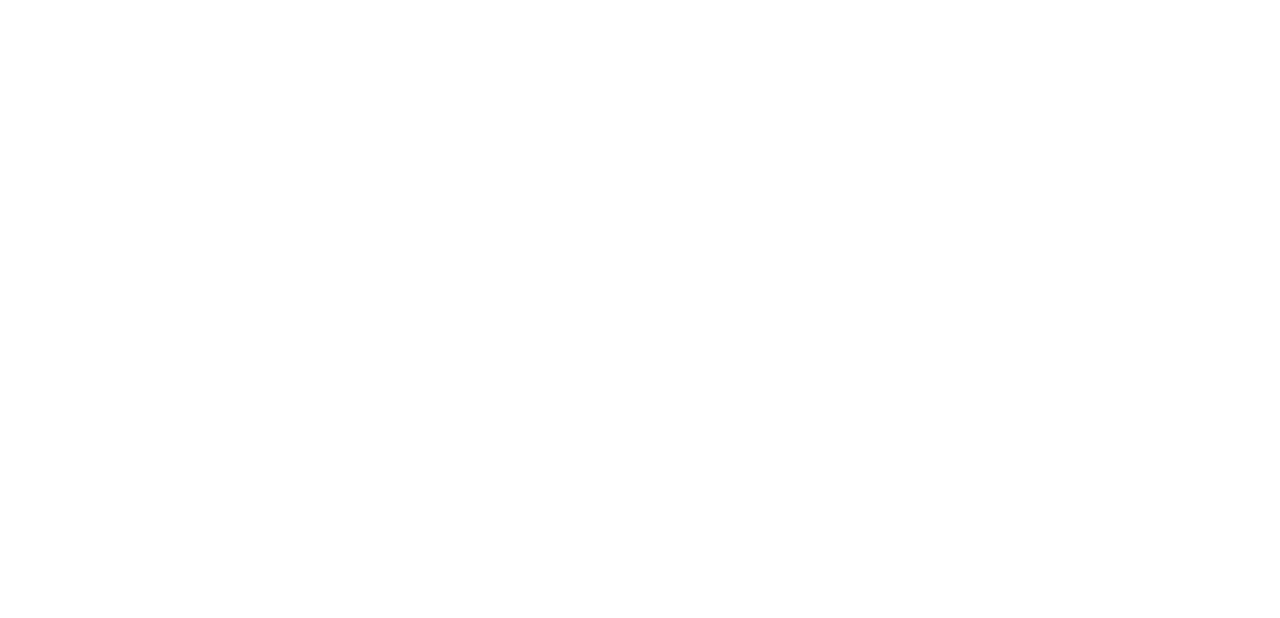
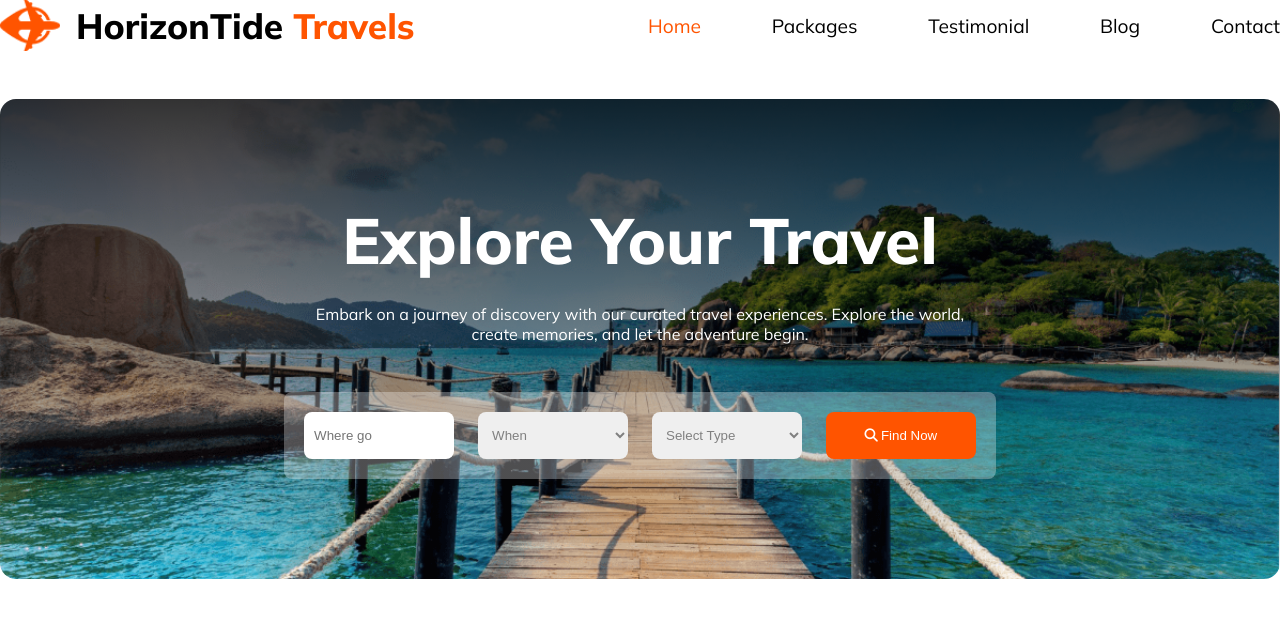
Before and after one commit to Ar1fislam/B9A2-HorizonTide-Travels, a plain HTML site: page index.html in a window 1280 px wide. Drawn offline with Linux system fonts and the light colour scheme.

Commit message:
Navbar and banner section done

```diff
--- a/index.html
+++ b/index.html
@@ -4,8 +4,57 @@
     <meta charset="UTF-8">
     <meta name="viewport" content="width=device-width, initial-scale=1.0">
     <title>HorizonTide Travels</title>
+    <link rel="stylesheet" href="./styles/responsive.css">
+    <link rel="stylesheet" href="./styles/styles.css">
+    <link rel="stylesheet" href="https://cdnjs.cloudflare.com/ajax/libs/font-awesome/6.5.1/css/all.min.css" integrity="sha512-DTOQO9RWCH3ppGqcWaEA1BIZOC6xxalwEsw9c2QQeAIftl+Vegovlnee1c9QX4TctnWMn13TZye+giMm8e2LwA==" crossorigin="anonymous" referrerpolicy="no-referrer" />
 </head>
 <body>
+    <header>
+        <!-- navbar starts -->
+        <nav class="nav-section">
+            <div class="nav-container">
+                <img src="./Images/Group 40071 (2).png" alt="">
+                <p>HorizonTide<span class="primary-color"> Travels</span></p>
+            </div>
+            <div class="items-container">
+                <a class="primary-color" href="">Home</a>
+                <a href="">Packages</a>
+                <a href="">Testimonial</a>
+                <a href="">Blog</a>
+                <a href="">Contact</a>
 
+            </div>
+        </nav>
+        <!-- navbar ends -->
+    </header>
+    <main>
+        <!-- banner starts -->
+        <section class="banner-section">
+            <div class="banner-text">
+                <h1>Explore Your Travel</h1>
+                <p class="common-description">Embark on a journey of discovery with our curated travel experiences. Explore the world, create memories, and let the adventure begin.</p>
+            </div>
+            <div class="banner-input">
+               <div class="banner-btn">
+                <input type="text" placeholder="Where go">
+                <select>
+                    <option >When</option>
+                </select>
+                <select>
+                    <option>Select Type</option>
+                    <option>Select Type1</option>
+                    <option>Select Type2</option>
+
+                </select>
+
+                <button><i class="fa-solid fa-magnifying-glass" style="margin-right: 3px;color: #ffffff;"></i>Find Now</button>
+               </div>
+            </div>
+        </section>
+        <!-- banner ends -->
+    </main>
+    <footer>
+
+    </footer>
 </body>
 </html>
--- /dev/null
+++ b/styles/styles.css
@@ -0,0 +1,134 @@
+/* shared styles */
+@import url('https://fonts.googleapis.com/css2?family=Mulish:wght@400;500;600;700;800;900&display=swap');
+*{
+    padding: 0px;
+    margin: 0px;
+    box-sizing: border-box;
+  }
+
+body{
+    font-family: 'Mulish', sans-serif;
+    max-width: 1330px;
+    margin:0 auto;
+}
+
+.primary-color{
+    color: #FF5400 !important;
+}
+
+.common-description{
+    font-size: 1rem;
+    color: white;
+    font-weight: 400;
+}
+.common-title{
+    font-size: 2.5;
+    font-weight: 800;
+    color: #131318 ;
+}
+
+/* nav styles */
+.nav-section{
+
+    display:flex;
+    align-items: center;
+    justify-content: space-between;
+    gap: 1rem;
+
+}
+.nav-container{
+    min-height: 40px;
+    display: flex;
+    align-items: center;
+    gap: 1rem;
+    width: 50%;
+    font-weight: 800;
+  }
+  .nav-container img{
+    width: 60px;
+  }
+  .nav-container p{
+    font-size: 2.2rem;
+  }
+
+  .items-container{
+    width: 50%;
+    display: flex;
+    justify-content: space-between;
+    align-items: center;
+  }
+  .items-container a{
+    color: #000;
+    text-decoration: none;
+    font-weight: 400;
+    font-size: 1.2rem;
+  }
+
+  /* banner styles */
+  .banner-section{
+    margin-top: 3rem;
+    height: 60vh;
+    background-image: linear-gradient(to bottom, rgba(0, 0, 0, 0.8), rgba(0, 0, 0, 0)), url('../Images/Group\ 13\ \(1\)\ \(1\).png') ;
+    min-height: 100%;
+    background-repeat: no-repeat;
+    background-position: center;
+    /* background-size: 100%; */
+    background-size: cover;
+    border-radius: 16px;
+    text-align: center;
+    color: white;
+    display: flex;
+    flex-direction: column;
+    justify-content: center;
+    align-items: center;
+    object-fit: cover;
+}
+.banner-text{
+    text-align: center;
+    color: white;
+}
+
+.banner-text h1{
+    font-size: 4rem;
+    font-weight: 800;
+    margin-bottom: 1.5rem;
+}
+.banner-text p{
+    width: 70%;
+    margin: 0 auto;
+    margin-bottom: 3rem;
+}
+.banner-btn{
+    display: flex;
+    gap: 1.5rem;
+}
+
+.banner-input{
+    padding: 20px;
+    display: flex;
+    justify-content: center;
+    align-items: center;
+    background: rgba(255, 255, 255, 0.30);
+    border-radius: 8px;
+
+}
+
+.banner-btn input, select, button{
+    width: 9.373rem;
+    padding: 15px 10px;
+    color: grey;
+    border-radius: 8px;
+    border:none;
+}
+
+.banner-input button{
+    background-color: #FF5400;
+    color: white;
+    border: none;
+
+    cursor: pointer;
+}
+.fa-angle-down{
+    position: relative;
+    right: 1.5rem;
+}
```
Also changed, not shown: styles/responsive.css (added).
